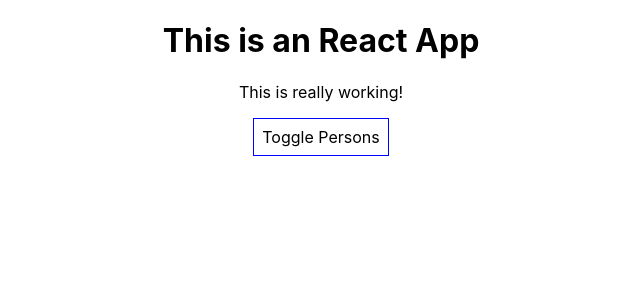
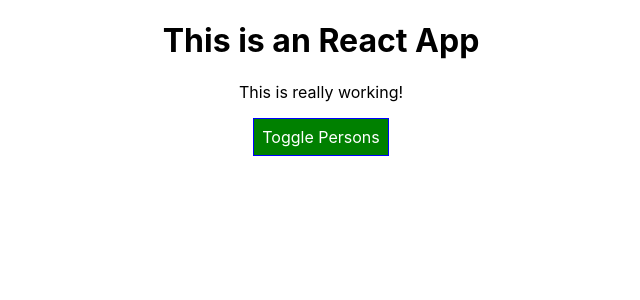
Before and after one commit to stancil-marcus7/React-Tutorial, a React (Create React App) app: page / in a window 1280 px wide. Shown: the top 300 px of the page, without its empty margins (319-959 px from the left). Built offline with nearby package versions, Linux system fonts and the light colour scheme.

Commit message:
Set button style dynamically

```diff
--- a/src/App.js
+++ b/src/App.js
@@ -3,6 +3,7 @@ import logo from './logo.svg';
 import './App.css';
 //You can omit the .js at the end
 import Person from './Person/Person'
+import { whileStatement } from '@babel/types';
 
 class App extends Component {
   //Remember state is a JavaScript object
@@ -62,7 +63,8 @@ class App extends Component {
 
     //We use this variable to do inline styling for the button
     const style = {
-      backgroundColor: 'white',
+      backgroundColor: 'green',
+      color: 'white',
       font: 'inherit',
       border: '1px solid blue',
       padding: '8px',
@@ -89,6 +91,10 @@ class App extends Component {
           })}
         </div>
       );
+
+      //We can use javascript to change the color of button
+      //When people are shown, the button will turn red
+      style.backgroundColor = "red";
     }
 
     return (
```
